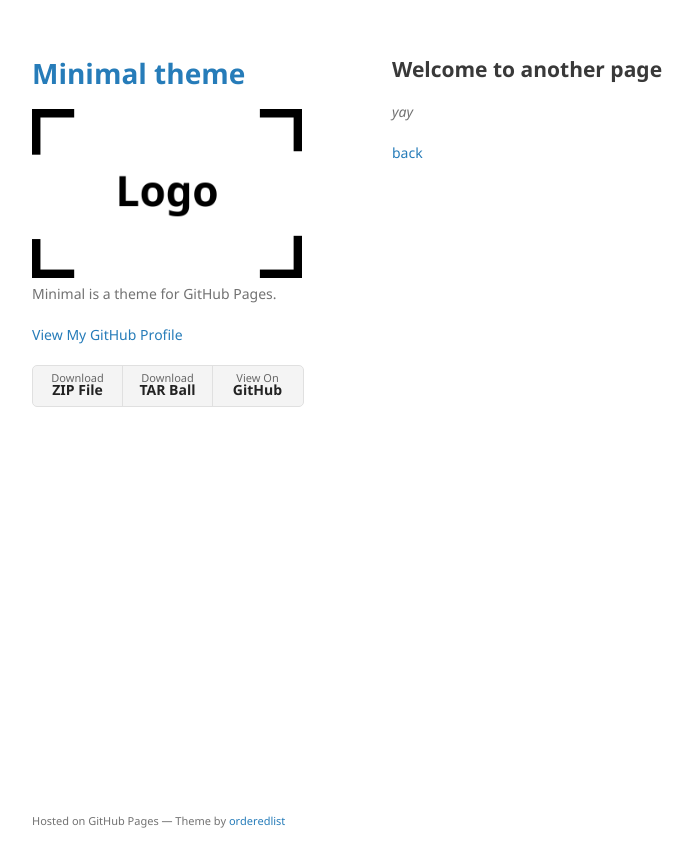
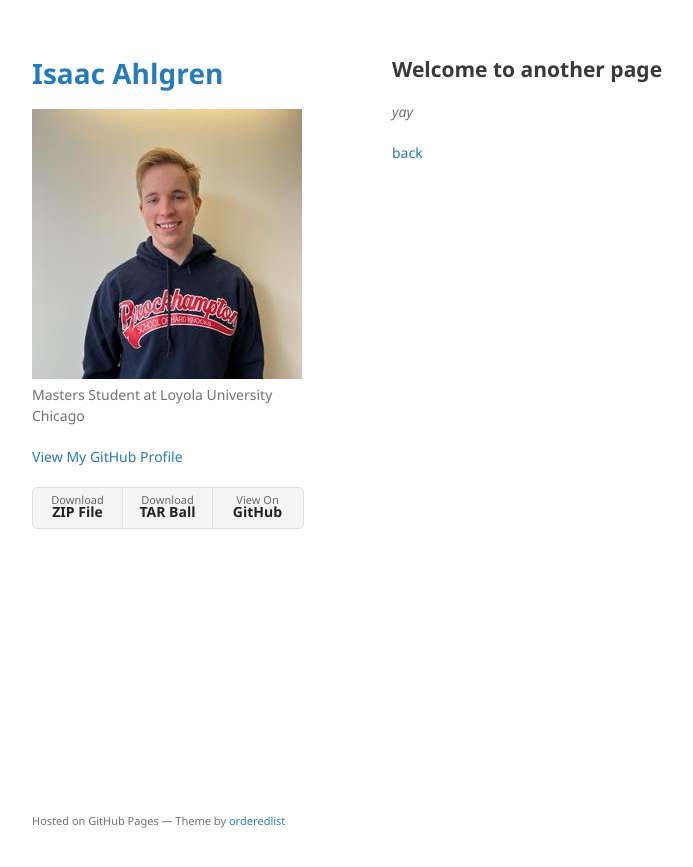
Before and after one commit to isaac-ahlgren/isaac-ahlgren.github.io, a Jekyll site: the page built from another-page.md, in a window 1280 px wide. Shown: the top 867 px of the page, without its empty margins (178-871 px from the left). Built offline with Jekyll 4.4.1, drawn with Linux system fonts in a browser that asks for light colours; our own code applies the rules of GitHub Pages for plain Markdown files.

Commit message:
added pic

```diff
--- a/_config.yml
+++ b/_config.yml
@@ -1,6 +1,6 @@
-title: Minimal theme
-logo: /assets/img/logo.png
-description: Minimal is a theme for GitHub Pages.
+title: Isaac Ahlgren
+logo: /assets/img/my_pic.jpeg
+description: Masters Student at Loyola University Chicago
 show_downloads: true
 google_analytics:
 theme: jekyll-theme-minimal
```
Also changed, not shown: assets/img/logo.png (deleted), assets/img/my_pic.jpeg (added), 3 other files.
